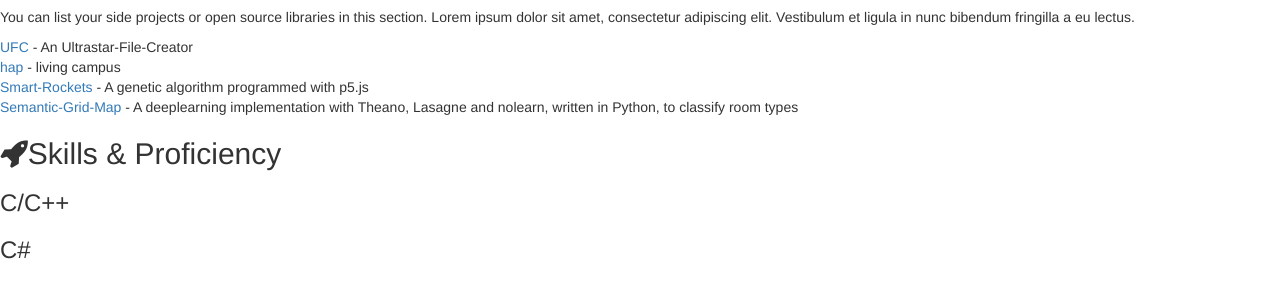
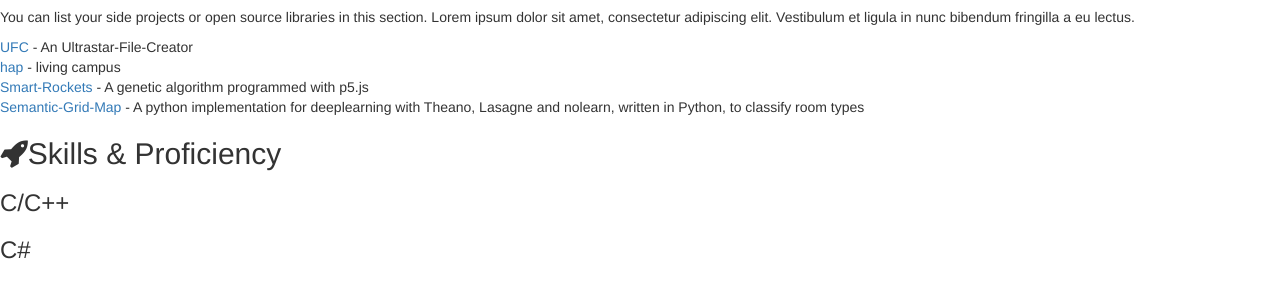
Before and after one commit to Saritus/saritus.github.io, a Jekyll site: the page built from index.html, in a window 1280 px wide. Shown: the part 1300-1585 px from the top of the page. Built offline with Jekyll 4.4.1, drawn with Linux system fonts in a browser that asks for light colours.

Commit message:
Change description of Semantic-Grid-Map

```diff
--- a/_includes/projects.html
+++ b/_includes/projects.html
@@ -26,7 +26,7 @@
 
     <div class="item">
         <span class="project-title"><a href="https://github.com/Saritus/Semantic-Grid-Map">Semantic-Grid-Map</a></span> -
-        <span class="project-tagline">A deeplearning implementation with Theano, Lasagne and nolearn, written in Python, to classify room types</span>
+        <span class="project-tagline">A python implementation for deeplearning with Theano, Lasagne and nolearn, written in Python, to classify room types</span>
     </div>
     <!--//item-->
 
```
